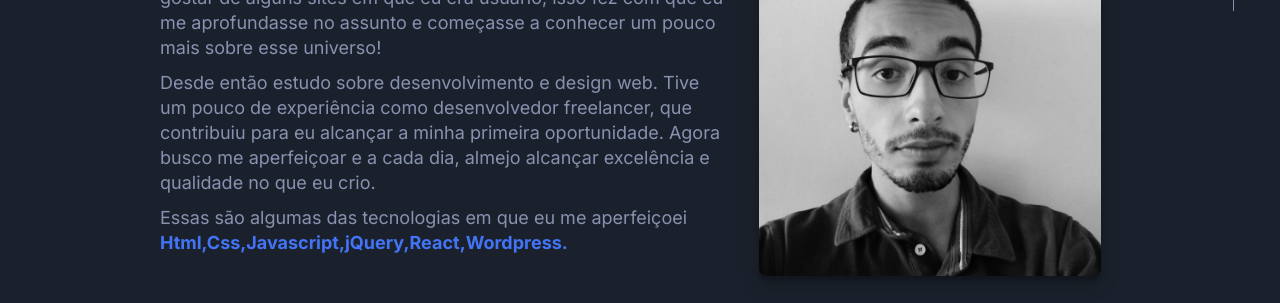
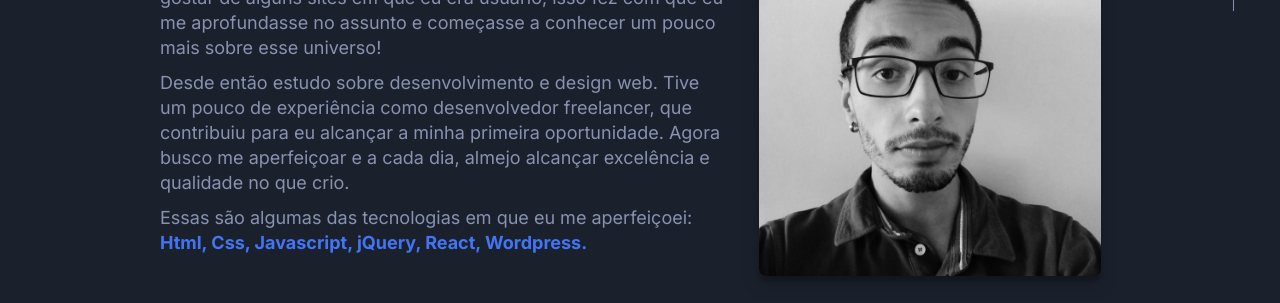
Before and after one commit to GabrielAlbernaz-Dev/Portifolio, a website with bundled scripts: page index.html in a window 1280 px wide. Shown: the part 744-1047 px from the top of the page. Built offline with nearby package versions, Linux system fonts and the light colour scheme.

Commit message:
text changes

```diff
--- a/index.html
+++ b/index.html
@@ -107,10 +107,10 @@
                             Olá! Meu nome é Gabriel Albernaz e eu gosto de desenvolver coisas para o mundo web. O meu interesse começou após eu gostar de alguns sites em que eu era usuário, isso fez com que eu me aprofundasse no assunto e começasse a conhecer um pouco mais sobre esse universo!
                         </p>
                         <p>
-                            Desde então estudo sobre desenvolvimento e design web. Tive um pouco de experiência como desenvolvedor freelancer, que contribuiu para eu alcançar a minha primeira oportunidade. Agora busco me aperfeiçoar e a cada dia, almejo alcançar excelência e qualidade no que eu crio.
+                            Desde então estudo sobre desenvolvimento e design web. Tive um pouco de experiência como desenvolvedor freelancer, que contribuiu para eu alcançar a minha primeira oportunidade. Agora busco me aperfeiçoar e a cada dia, almejo alcançar excelência e qualidade no que crio.
                         </p>
                         <p>
-                            Essas são algumas das tecnologias em que eu me aperfeiçoei <span class="stack">Html,Css,Javascript,jQuery,React,Wordpress.</span>
+                            Essas são algumas das tecnologias em que eu me aperfeiçoei:<br><span class="stack">Html, Css, Javascript, jQuery, React, Wordpress.</span>
                         </p>
                     </div>
 
```
